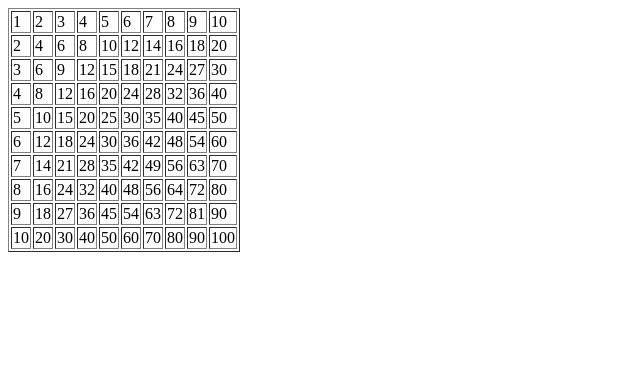
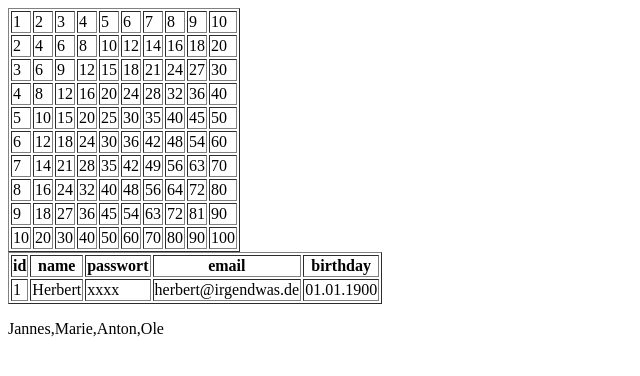
Before and after one commit to urfels/js-kurs, a plain HTML site: page index.html in a window 1280 px wide. Shown: the whole page, without its empty margins (0-640 px from the left). Drawn offline with Linux system fonts and the light colour scheme.

Commit message:
Tabelle mit user Daten hinzugefügt, Benutzer Array ausgegeben

```diff
--- a/index.html
+++ b/index.html
@@ -4,12 +4,20 @@
     <meta charset="utf-8">
     <meta name="viewport" content="width=device-width, initial-scale=1">
     <script src="./js/javascript.js"></script>
+    <script src="./js/model/user.js"></script>
+    <script src="./js/model/users.js"></script>
+    <script src="./js/services/userService.js"></script>
     <link rel="stylesheet" href="./css/stylesheet.css">
     <title>kleine 1 mal 1</title>
   </head>
-  <body onload="mal()">
+  <body onload="mal(); UserService.init(); ">
+
     <table border="1" id="multiplikation"></table>
 
 
+    <table width="300px" border="1px" id="tableUser">
+    </table>
+    <p id="usersNames">
+    </p>
   </body>
 </html>
--- /dev/null
+++ b/js/model/user.js
@@ -0,0 +1,13 @@
+//Klassendefinition User
+class User {
+
+
+  constructor(id, name, passwort, email, birthday) {
+    this.id = id;
+    this.name = name;
+    this.passwort = passwort;
+    this.email = email;
+    this.birthday = birthday;
+  }
+
+}
--- /dev/null
+++ b/js/model/users.js
@@ -0,0 +1,8 @@
+class Users {
+  constructor(Benutzer1, Benutzer2, Benutzer3, Benutzer4) {
+    this.Benutzer1 = Benutzer1;
+    this.Benutzer2 = Benutzer2;
+    this.Benutzer3 = Benutzer3;
+    this.Benutzer4 = Benutzer4;
+  }
+}
--- /dev/null
+++ b/js/services/userService.js
@@ -0,0 +1,60 @@
+class UserService{
+
+  static init(){
+  var user = UserService.createUser(1, "Herbert", "xxxx", "herbert@irgendwas.de", "01.01.1900");
+  var users = UserService.createUsers("Jannes", "Marie", "Anton","Ole");
+  UserService.createTableUser(user);
+  UserService.createUsers(users)
+  UserService.showUsers(users)
+  }
+
+  static createUser(id, name, password, email, birthday){
+    var user = new User(id, name, password, email, birthday);
+      return user;
+  }
+
+  static createUsers(Benutzer1, Benutzer2, Benutzer3, Benutzer4){
+    var users = new Users(Benutzer1, Benutzer2, Benutzer3, Benutzer4)
+
+    return users;
+  }
+
+  static showUsers(users){
+    var usersNames = Object.values(users);
+    document.getElementById("usersNames").innerHTML = usersNames;
+
+  }
+
+
+static createTableUser(user){
+  var columnNames = Object.keys(user);
+  var result = "<tr>";
+  for (var i = 0; i < columnNames.length; i++) {
+    var columnName = "<th>" + columnNames[i] + "</th>";
+    result += columnName;
+}
+  result += "</tr>";
+
+  var columnValueArray = Object.values(user);
+  result += "<tr>"
+  for (var i = 0; i < columnValueArray.length; i++) {
+    var columnValue = "<td>" + columnValueArray[i] +"</td>";
+    result += columnValue;
+
+}
+    result += "</tr>"
+
+    document.getElementById("tableUser").innerHTML = result;
+
+
+
+}
+
+   static changePassword(oldPassword, newPassword, repeatedNewPassword){
+      return "passwordChanged";
+  }
+
+
+
+
+}
```
